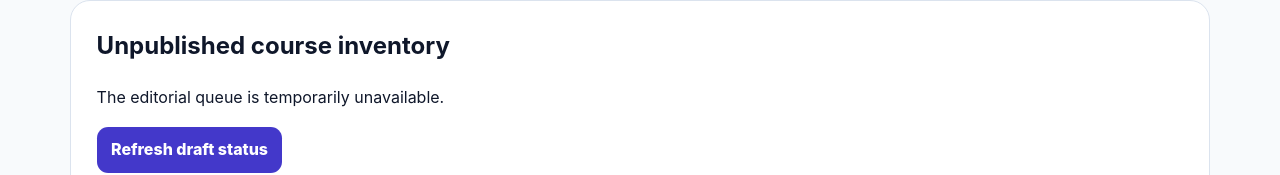
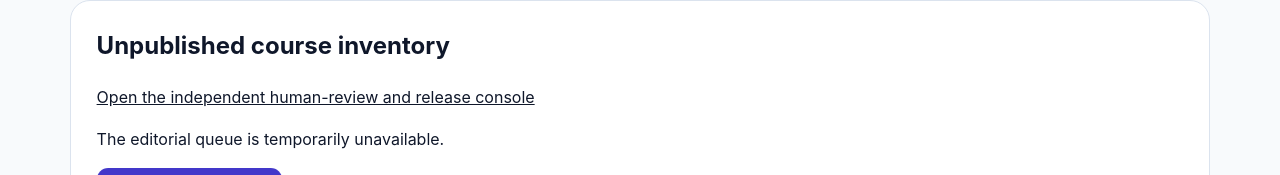
Before and after one commit to SkillStep/skillup-platform, a Next.js app in the folder apps/web/: page /en/admin/course-drafts in a window 1280 px wide. Shown: the part 414-589 px from the top of the page. Built offline with nearby package versions, Linux system fonts and the light colour scheme; no server answers.

Commit message:
feat(AIFS): link protected draft queue to signed review console

```diff
--- a/apps/web/app/[locale]/admin/course-drafts/course-drafts-console.tsx
+++ b/apps/web/app/[locale]/admin/course-drafts/course-drafts-console.tsx
@@ -105,6 +105,7 @@ export function CourseDraftsConsole() {
   return (
     <section className={styles["section"]} aria-labelledby="draft-courses-heading">
       <h2 id="draft-courses-heading">Unpublished course inventory</h2>
+      <p><a href="/en/admin/course-editorial">Open the independent human-review and release console</a></p>
       <p role="status">{message}</p>
       <button className={styles["button"]} type="button" onClick={reload} disabled={loading}>
         {loading ? "Checking…" : "Refresh draft status"}
```
